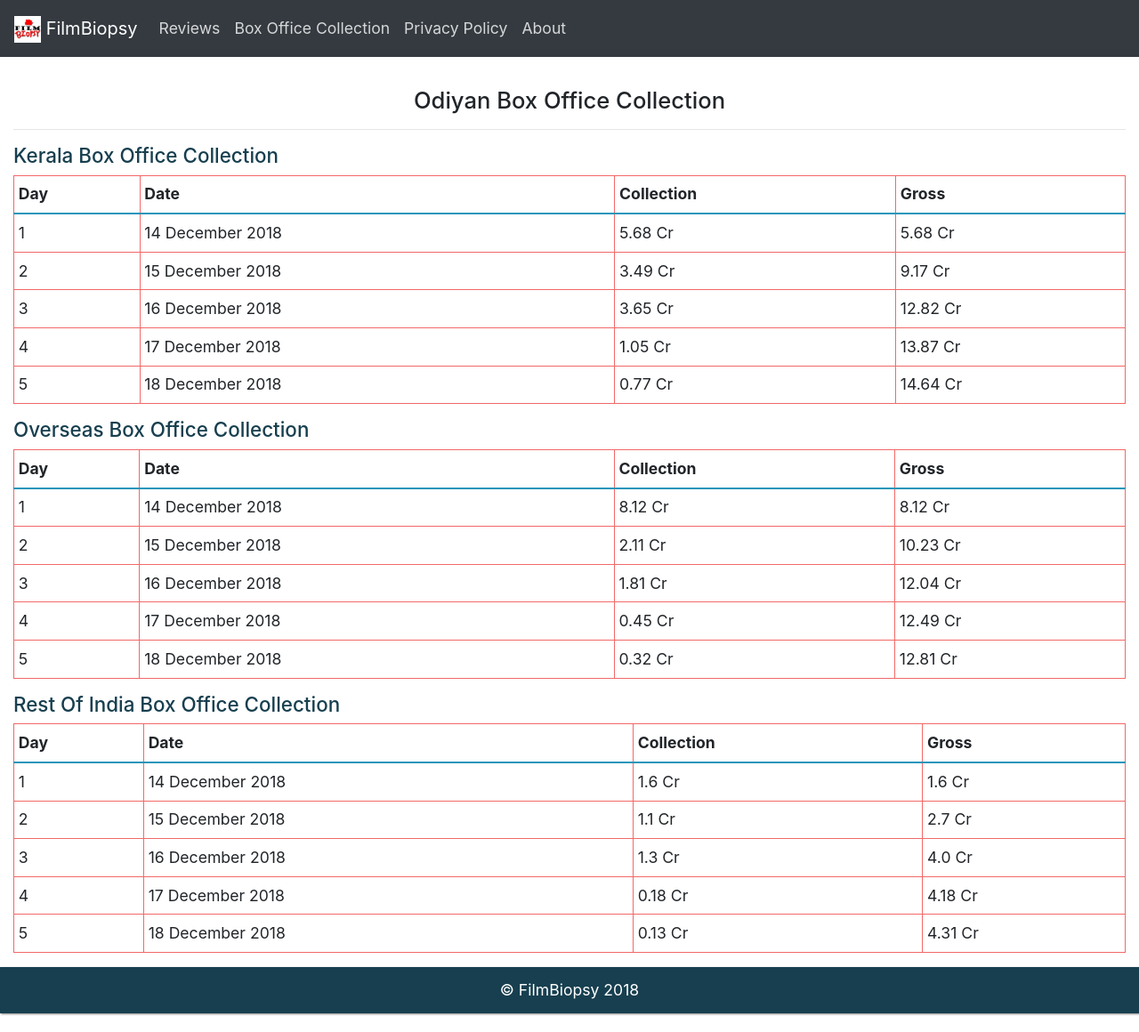
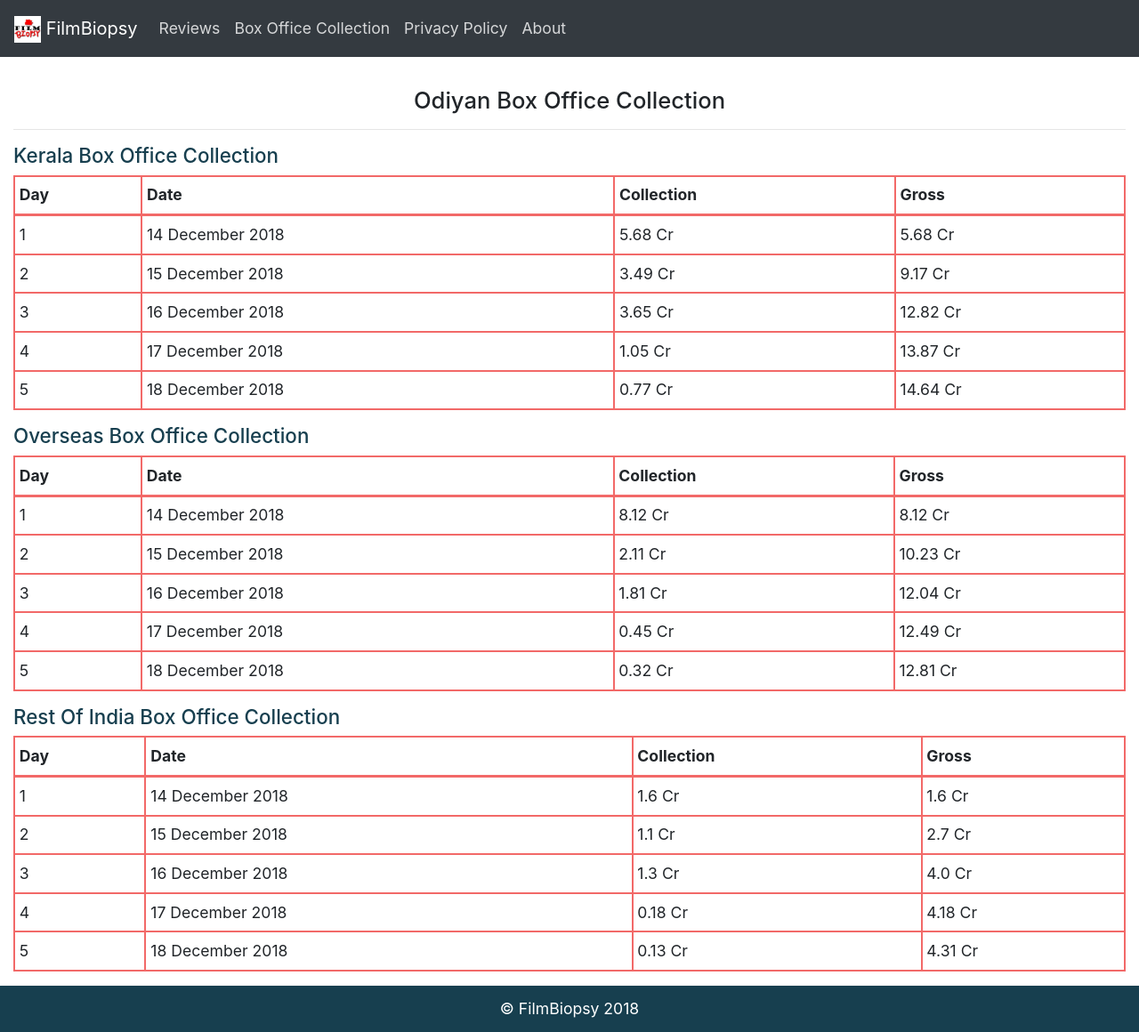
Before and after one commit to FilmBiopsy/filmbiopsy.github.io, a Jekyll site: the page built from _boxoffice/odiyan.md, in a window 1280 px wide and 1160 px high. Shown: the whole window at 89% size. Built offline with Jekyll 4.4.1, drawn with Linux system fonts in a browser that asks for light colours.

Commit message:
px change

```diff
--- a/_layouts/collection.html
+++ b/_layouts/collection.html
@@ -39,9 +39,9 @@ name: Box Office Collection for {{page.name}}
 </div>
 <style>
 	.table thead th {
-		border-bottom: 2px solid #2096BA;
+		border-bottom: 3px solid #F26968;
 	}
 	.table-bordered th, .table-bordered td {
-		border: 1px solid #F26968;
+		border: 2px solid #F26968;
 	}
 </style>
```
